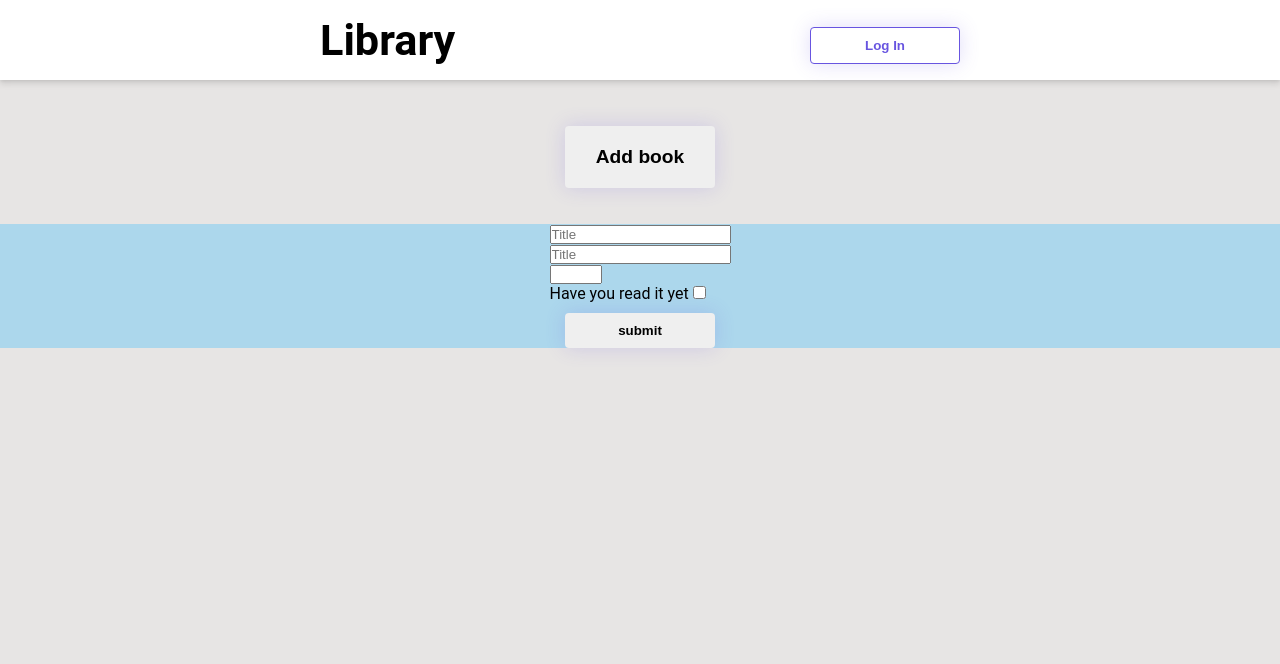
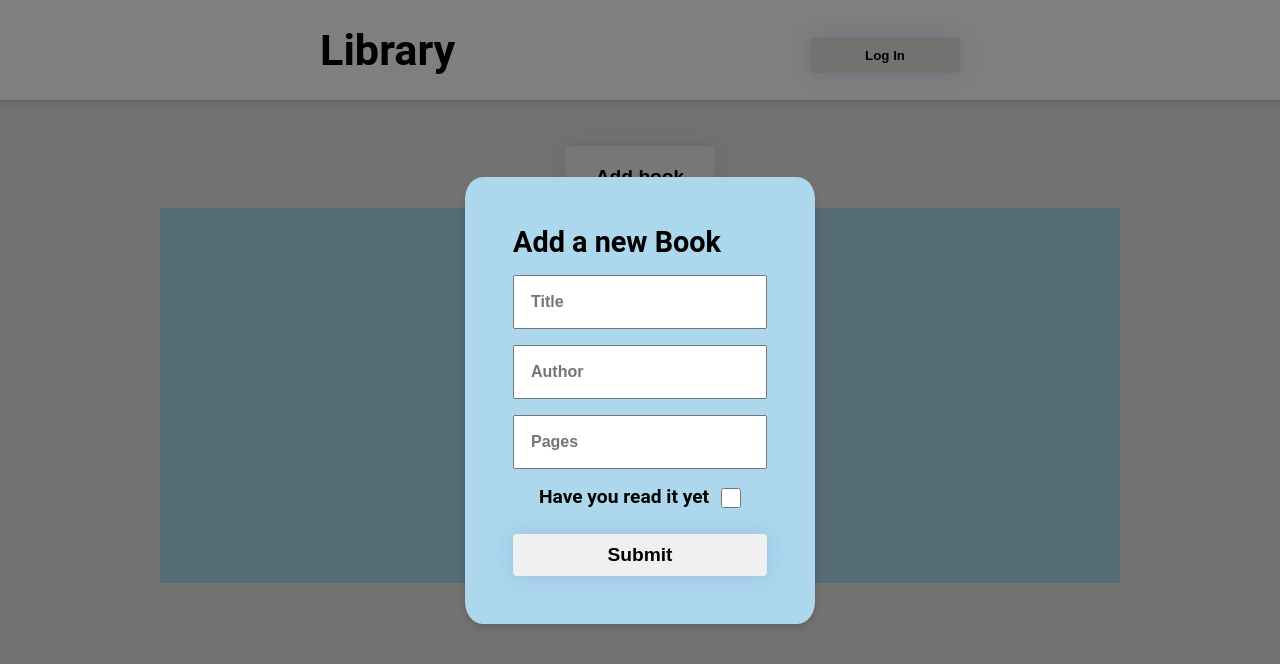
Before and after one commit to Rurutabi/Project-Library, a plain HTML site: page index.html in a window 1280 px wide. Both pictures are taken after a click on the button "Add book". Drawn offline with Linux system fonts and the light colour scheme.

Commit message:
Update html/css and implement add book function

```diff
--- a/index.html
+++ b/index.html
@@ -10,6 +10,7 @@
   </head>
   <body>
     <div class="container">
+      <div class="overlay hide"></div>
       <nav>
         <div class="navigation-container">
           <div class="left-nav">
@@ -20,14 +21,15 @@
           </div>
         </div>
       </nav>
-      <div class="book-container">
+      <div class="add-container">
         <button class="add">Add book</button>
       </div>
-
-      <form class="hide">
+      <form class="form hide">
         <div class="form-container">
+          <h2>Add a new Book</h2>
           <div class="user-input-box">
             <input
+              class="input-box"
               type="text"
               id="title"
               name="title"
@@ -37,34 +39,58 @@
           </div>
           <div class="user-input-box">
             <input
+              class="input-box"
               type="text"
-              id="title"
-              name="title"
-              placeholder="Title"
+              id="author"
+              name="author"
+              placeholder="Author"
               required
             />
           </div>
           <div class="user-input-box">
             <input
+              class="input-box"
               type="number"
               id="quantity"
               name="quantity"
+              placeholder="Pages"
               min="1"
               max="99"
               required
             />
           </div>
-          <div class="user-input-box">
-            <label for="vehicle1">Have you read it yet</label>
-            <input type="checkbox" id="checkread" name="checkread" />
+          <div class="user-input-box checkbox-container">
+            <label for="checkread">Have you read it yet</label>
+            <input
+              class="checkbox"
+              type="checkbox"
+              id="checkread"
+              name="checkread"
+            />
+          </div>
+          <div class="create-account">
+            <button class="create-btn" type="submit" id="submit-btn">
+              Submit
+            </button>
           </div>
         </div>
-        <div class="create-account">
-          <button class="create-btn" type="submit" id="submit-btn">
-            submit
-          </button>
+      </form>
+      <div class="book-container">
+        <div class="added-book">
+          <p>Bible</p>
+          <p>Richard Elliott Friedman</p>
+          <p>15</p>
+          <div class="checkread-container">
+            <button class="checkread-btn" type="submit" id="submit-btn">
+              Read
+            </button>
+          </div>
+          <div class="remove-container">
+            <button class="remove-btn" type="submit" id="submit-btn">
+              Remove
+            </button>
+          </div>
         </div>
-      </form>
     </div>
   </body>
 </html>
--- a/script.js
+++ b/script.js
@@ -1,2 +1,26 @@
-const hi = 'hi';
-console.log(hi);
+const addButton = document.querySelector('.add');
+const form = document.querySelector('.form');
+const overlay = document.querySelector('.overlay');
+
+class Book {
+  constructor() {
+    this.displayForm();
+    this.overlayRemove();
+  }
+
+  displayForm() {
+    addButton.addEventListener('click', () => {
+      form.classList.remove('hide');
+      overlay.classList.remove('hide');
+    });
+  }
+
+  overlayRemove() {
+    overlay.addEventListener('click', e => {
+      form.classList.add('hide');
+      overlay.classList.add('hide');
+    });
+  }
+}
+
+const exampleBook = new Book();
--- a/style.css
+++ b/style.css
@@ -26,7 +26,7 @@ nav {
   display: flex;
   align-items: center;
   justify-content: center;
-  height: 10%;
+  height: max(100px, 10%);
   background-color: white;
   box-shadow: var(--shadow);
 }
@@ -57,15 +57,13 @@ button {
 }
 
 .log {
-  color: rgb(104, 85, 224);
-  background-color: rgba(255, 255, 255, 1);
-  border: 1px solid rgba(104, 85, 224, 1);
+  color: black;
+  background-color: var(--main-grey);
 }
 
 .log:hover {
-  color: white;
-  box-shadow: 0 0 20px rgba(104, 85, 224, 0.6);
-  background-color: rgba(104, 85, 224, 1);
+  box-shadow: 0 0 20px rgba(89, 224, 85, 0.6);
+  background-color: rgb(85, 224, 108);
 }
 
 .add {
@@ -74,12 +72,11 @@ button {
 }
 
 .add:hover {
-  color: white;
   box-shadow: 0 0 20px rgba(224, 203, 85, 0.6);
   background-color: rgb(85, 224, 108);
 }
 
-.book-container {
+.add-container {
   display: flex;
   align-items: center;
   justify-content: center;
@@ -91,6 +88,128 @@ form {
   flex-direction: column;
   align-items: center;
   justify-content: center;
-  margin-top: var(--global-margin-top);
+  height: 250px;
+  width: 350px;
+  font-size: 1.2rem;
+}
+
+.form-container {
+  display: flex;
+  flex-direction: column;
+  gap: 16px;
+  padding: 48px;
+  border-radius: 5%;
+  background-color: #acd7ec;
+  box-shadow: var(--shadow);
+}
+
+.user-input-box {
+  display: flex;
+  justify-content: center;
+}
+
+.create-btn,
+.input-box {
+  width: 100%;
+}
+
+.input-box {
+  padding: 16px;
+  box-sizing: border-box;
+  font-weight: bold;
+  font-size: 1rem;
+}
+
+.checkbox-container {
+  display: flex;
+  align-items: center;
+  justify-items: center;
+  font-weight: bold;
+  gap: 12px;
+}
+
+.checkbox {
+  margin-top: auto;
+  height: 20px;
+  width: 20px;
+  background-color: #eee;
+}
+
+.create-btn {
+  font-size: 1.2rem;
+}
+
+.create-btn:hover {
+  color: black;
+  box-shadow: 0 0 20px rgba(224, 203, 85, 0.6);
+  background-color: rgb(85, 224, 108);
+}
+
+/* Hide and overlay*/
+.hide {
+  display: none;
+}
+
+.overlay {
+  position: fixed;
+  width: 100%;
+  height: 100%;
+  top: 0;
+  left: 0;
+  right: 0;
+  bottom: 0;
+  background-color: rgba(0, 0, 0, 0.5);
+  z-index: 1;
+  cursor: pointer;
+}
+
+form {
+  position: absolute;
+  left: 0;
+  right: 0;
+  top: 0;
+  bottom: 0;
+  margin: auto;
+  z-index: 2;
+  animation: fadeIn 1s;
+}
+
+@keyframes fadeIn {
+  from {
+    opacity: 0;
+  }
+  to {
+    opacity: 1;
+  }
+}
+
+.book-container {
+  display: flex;
+  justify-content: center;
+  align-items: start;
+  width: 75%;
+  flex-wrap: wrap;
+  background-color: #acd7ec;
+  margin: auto;
+  gap: 5%;
+}
+
+.added-book {
+  display: flex;
+  flex-direction: column;
+  font-size: 1.2rem;
+  font-weight: bold;
+  width: 300px;
+  gap: 24px;
+  padding: 36px;
+  align-items: center;
+  justify-content: center;
+  background-color: white;
+  box-shadow: var(--shadow);
+  margin-top: 5%;
+}
+
+.checkread-btn,
+.remove-btn {
   background-color: #acd7ec;
 }
```
